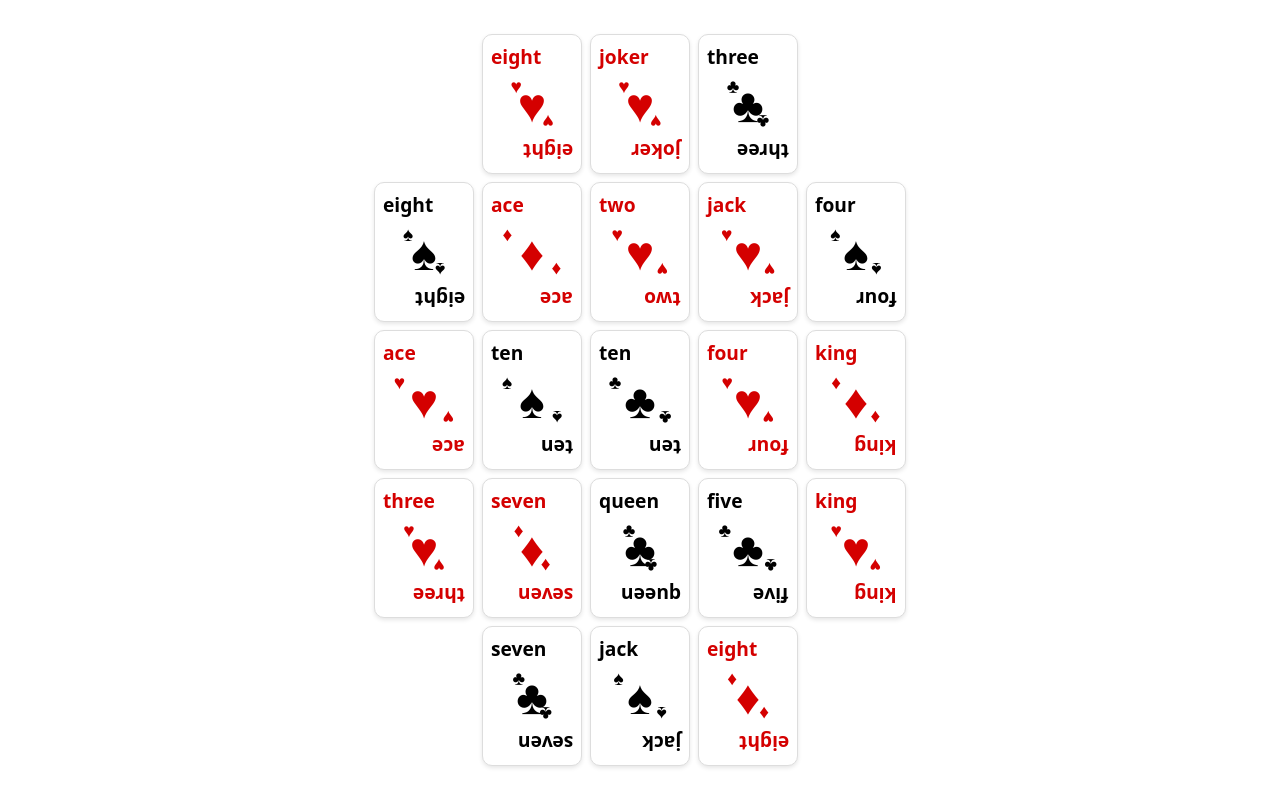
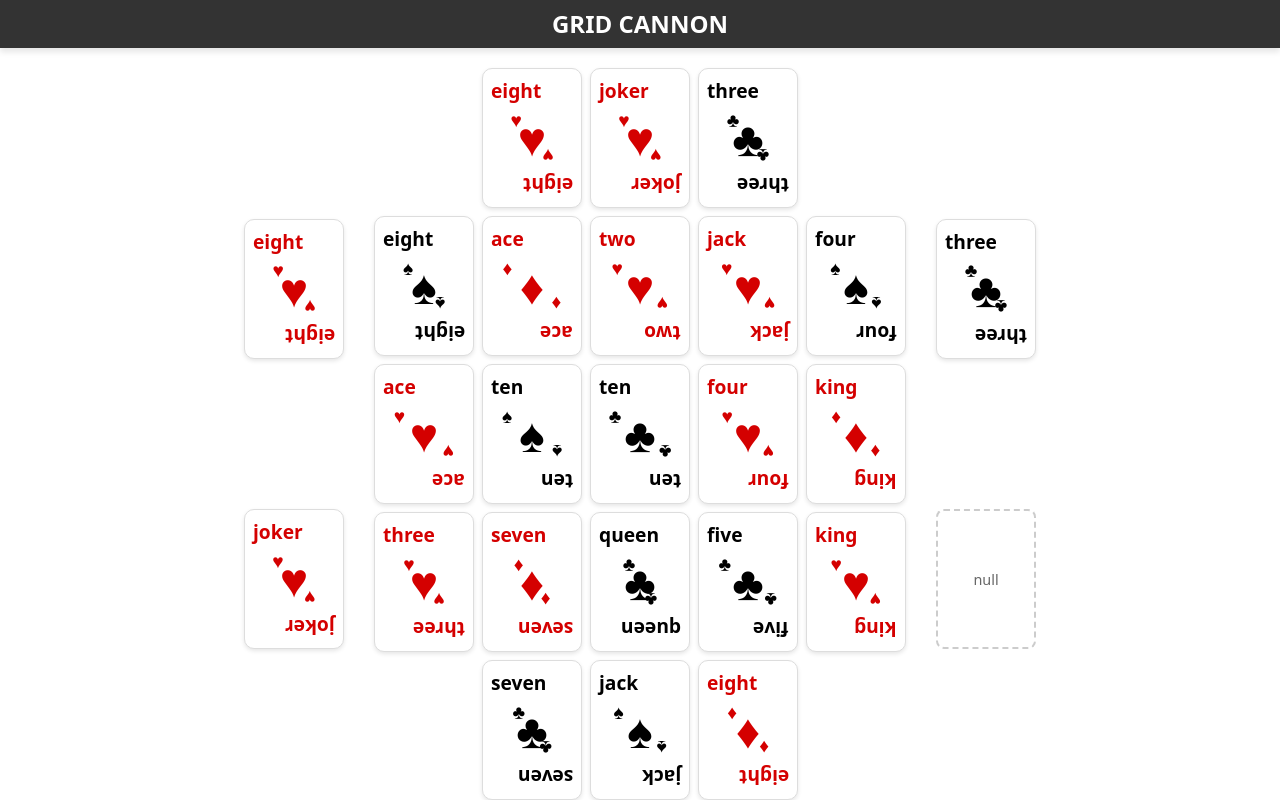
Before and after one commit to JonasSchill/GridCannonSvelte, a SvelteKit app: page / in a window 1280 px wide. Built offline with nearby package versions, Linux system fonts and the light colour scheme.

Commit message:
fixed some layout stuff

```diff
--- a/src/lib/components/GameBoardComponent.svelte
+++ b/src/lib/components/GameBoardComponent.svelte
@@ -4,14 +4,13 @@
 	import { gameState } from '$lib/stores/gamestate.svelte';
 	import { config } from '$lib/stores/config.svelte';
 	import { StackTypes } from '$lib/game/types';
-	import { toPixels } from '$lib/game/utils';
 
-	let columns = 5;
+	const columns = 5;
 </script>
 
 <div
 	class="game-board"
-	style:grid-template-columns={`repeat(${columns}, ${toPixels(config.cardSize)})`}
+	style:grid-template-columns={`repeat(${columns}, ${config.cardSize}px)`}
 	style:gap={config.gridGap}
 >
 	{#each gameState.stacks as cardStack}
@@ -28,7 +27,6 @@
         display: grid;
         justify-content: center;
         width: fit-content;
-        margin: 0 auto;
     }
 
     .card-cell {
--- a/src/routes/+page.svelte
+++ b/src/routes/+page.svelte
@@ -1,12 +1,73 @@
 <script>
 import { setup } from '$lib/game/setup';
+import { config } from '$lib/stores/config.svelte'
+import { gameState } from '$lib/stores/gamestate.svelte';
 import GameBoardComponent from '$lib/components/GameBoardComponent.svelte';
+import CardStackComponent from '$lib/components/CardStackComponent.svelte';
 
 setup();
 const isSetup = true;
+
+const cardStyle = $derived(`--card-size: ${config.cardSize + 20}px;`);
 </script>
 
 
 {#if isSetup}
+	<div class="page-container">
+		<div class="top-bar">GRID CANNON</div>
+		<div class="game-container">
+			<div class="side-panel" style={cardStyle}>
+				<CardStackComponent cardStack={gameState.stacks[1]} />
+				<CardStackComponent cardStack={gameState.stacks[2]} />
+			</div>
 		<GameBoardComponent />
+			<div class="side-panel" style={cardStyle}>
+				<CardStackComponent cardStack={gameState.stacks[3]} />
+				<CardStackComponent cardStack={gameState.stacks[4]} />
+			</div>
+		</div>
+	</div>
 {/if}
+
+
+<style>
+
+	.top-bar {
+			height: 60px; /* Adjust as needed */
+			background-color: #333; /* Example background color */
+			color: white; /* Example text color */
+			display: flex;
+			align-items: center; /* Vertically center the text */
+			justify-content: center; /* Horizontally center the text */
+			font-size: 1.5rem;
+			font-weight: bold;
+			box-shadow: 0 4px 6px rgba(0, 0, 0, 0.1); /* Add shadow for separation */
+			margin-bottom: 20px;
+	}
+	.page-container{
+      display: flex;
+      flex-direction: column; /* Stack the bar and game area vertically */
+      width: 100%;
+      height: 100vh; /* Full viewport height */
+	}
+	.game-container {
+      display: flex;
+      justify-content: center;
+      align-items: center;
+      width: 100%;
+      /*height: 100vh; /* Full height viewport */
+			/*flex: 1;*/
+			height: auto;
+			gap: 20px;
+	}
+
+  .side-panel {
+      width: var(--card-size); /* Adjust as needed */
+      display: flex;
+      flex-direction: column;
+      align-items: center;
+      /*height: 100vh;*/
+      justify-content: space-evenly;
+      align-self: stretch;
+  }
+</style>
```
